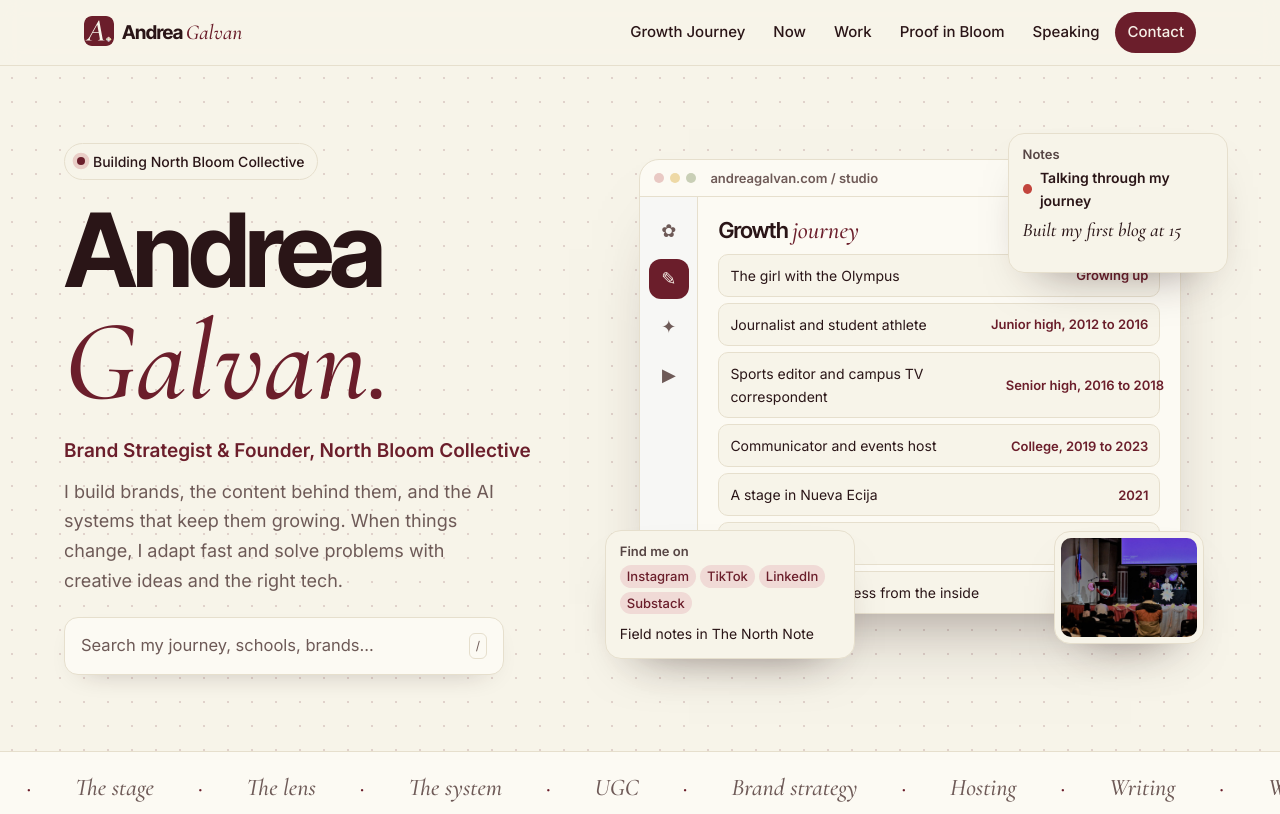
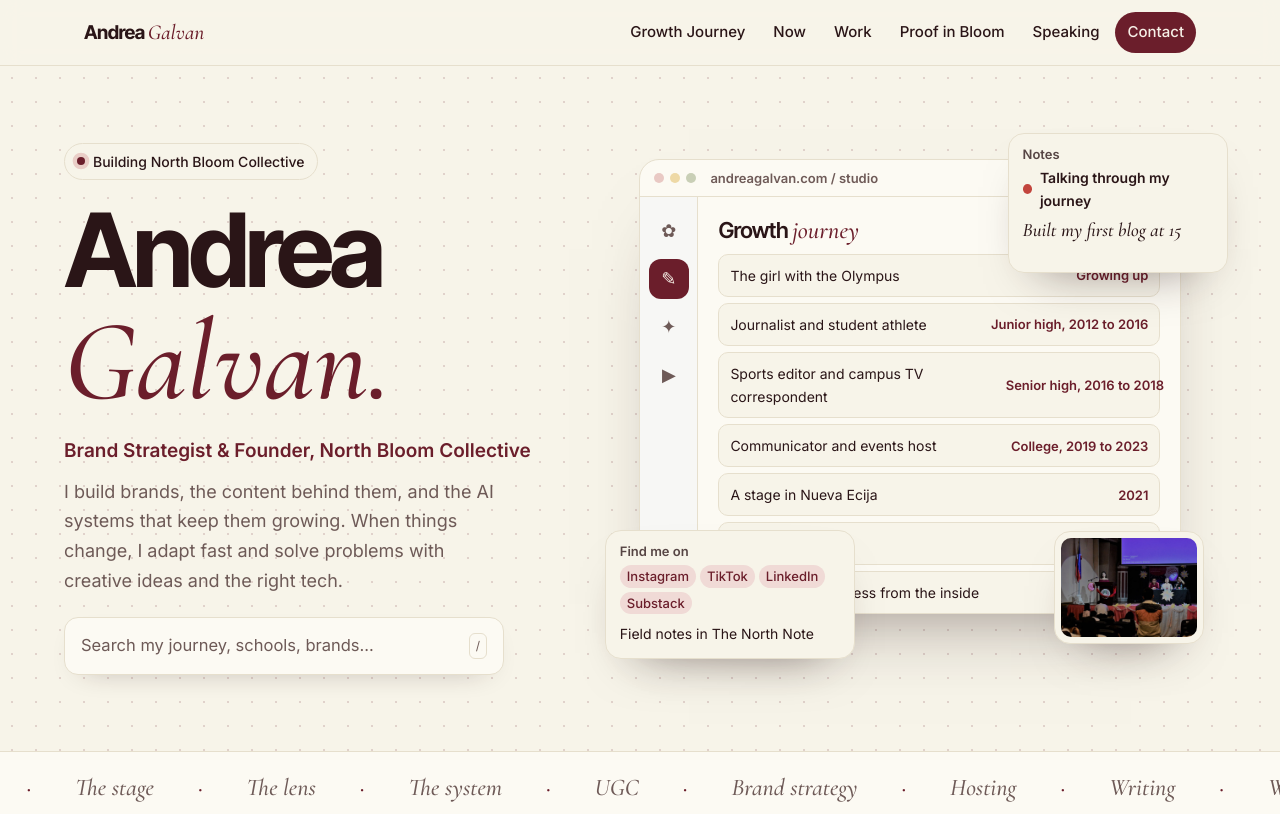
Before and after one commit to andreagalvx/andrea-galvan-site, a plain HTML site: page index.html in a window 1280 px wide. Shown: the top 814 px of the page. Drawn offline with nearby package versions, Linux system fonts and the light colour scheme.

Commit message:
Header: remove the logo mark next to the name
Co-Authored-By: Claude Opus 5.5 <noreply@anthropic.com>
Claude-Session: https://claude.ai/code/session_015Z9dtNZVpmxcLys81FS1Et

```diff
--- a/index.html
+++ b/index.html
@@ -347,7 +347,7 @@ a.t{text-decoration:none;transition:translate .2s}a.t:hover{translate:0 -2px}
 
 <nav class="nav" aria-label="Main">
   <div class="wrap">
-    <a class="brand" href="#top"><img src="img/mark.svg" alt="" width="30" height="30" style="display:inline-block;vertical-align:-7px;margin-right:8px;border-radius:8px">Andrea <em>Galvan</em></a>
+    <a class="brand" href="#top">Andrea <em>Galvan</em></a>
     <ul>
       <li><a href="#journey">Growth Journey</a></li>
       <li><a href="#now">Now</a></li>
```
